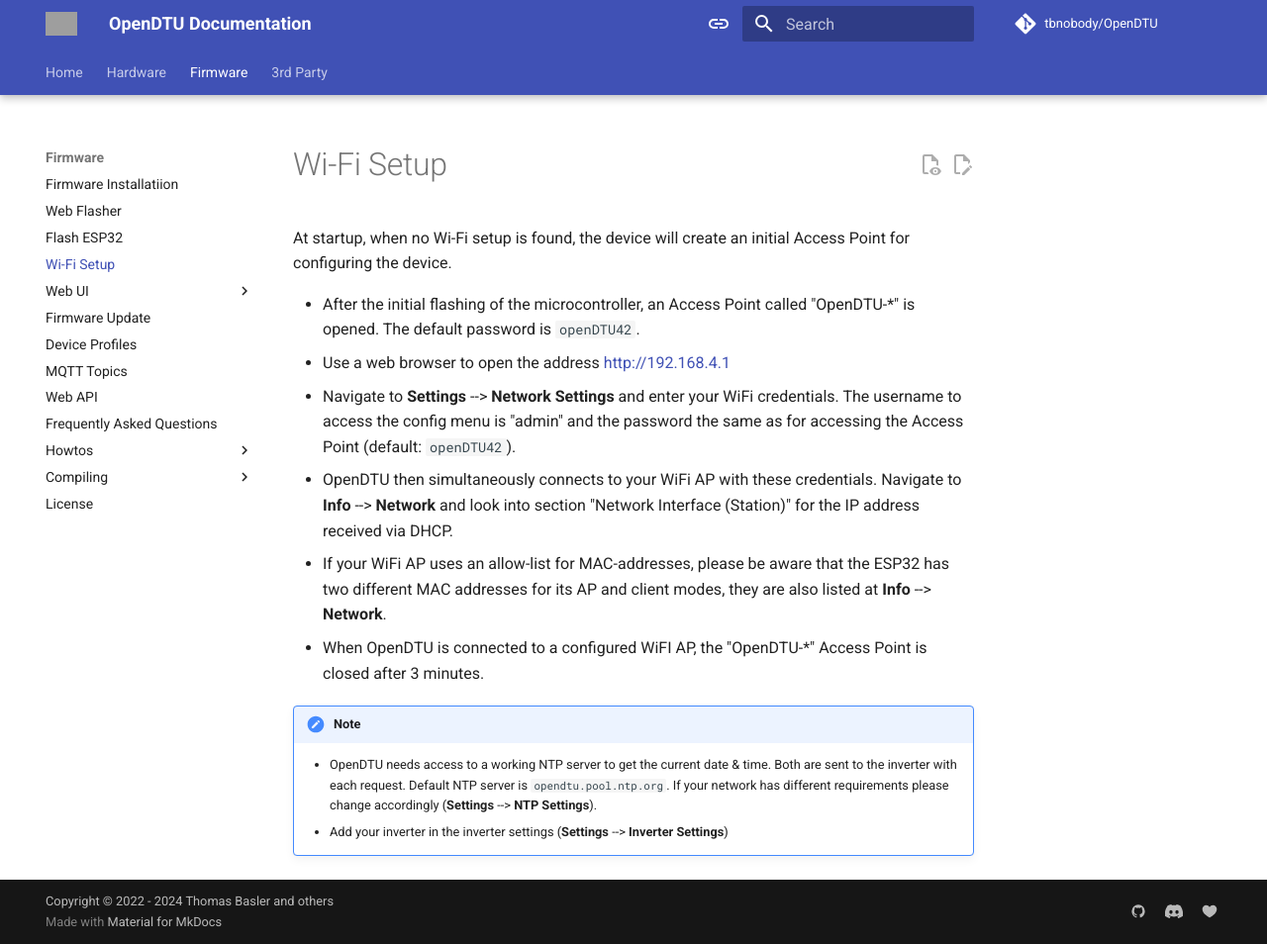
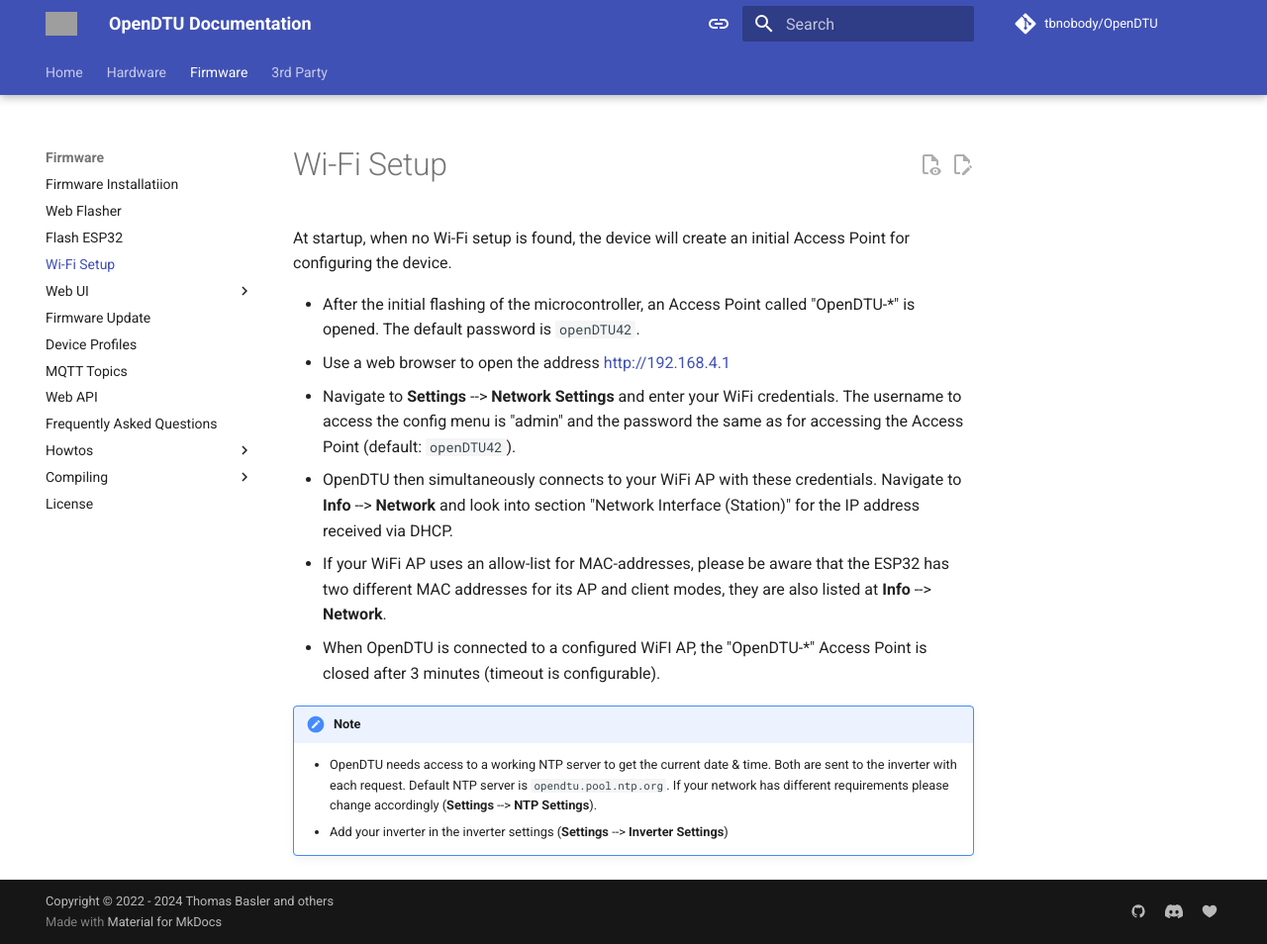
Before and after one commit to tbnobody/OpenDTU-docs, an MkDocs documentation site: the page built from docs/firmware/wifi_setup.md, in a window 1280 px wide and 954 px high. Shown: the whole window at 99% size. Built offline with MkDocs 1.6.1 and Material for MkDocs 9.7.7, drawn with Linux system fonts in a browser that asks for light colours; comment, search, counter and statistics services are not loaded; grey boxes are pictures that could not be loaded.

Commit message:
mention that AP mode timeout is configurable

```diff
--- a/docs/firmware/wifi_setup.md
+++ b/docs/firmware/wifi_setup.md
@@ -7,7 +7,7 @@
 * Navigate to **Settings** --> **Network Settings** and enter your WiFi credentials. The username to access the config menu is "admin" and the password the same as for accessing the Access Point (default: `openDTU42`).
 * OpenDTU then simultaneously connects to your WiFi AP with these credentials. Navigate to **Info** --> **Network** and look into section "Network Interface (Station)" for the IP address received via DHCP.
 * If your WiFi AP uses an allow-list for MAC-addresses, please be aware that the ESP32 has two different MAC addresses for its AP and client modes, they are also listed at **Info** --> **Network**.
-* When OpenDTU is connected to a configured WiFI AP, the "OpenDTU-*" Access Point is closed after 3 minutes.
+* When OpenDTU is connected to a configured WiFI AP, the "OpenDTU-*" Access Point is closed after 3 minutes (timeout is configurable).
 
 !!! note "Note"
     * OpenDTU needs access to a working NTP server to get the current date & time. Both are sent to the inverter with each request. Default NTP server is `opendtu.pool.ntp.org`. If your network has different requirements please change accordingly (**Settings** --> **NTP Settings**).
```
